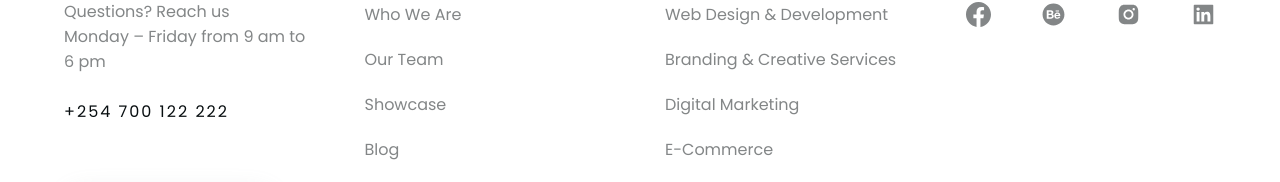
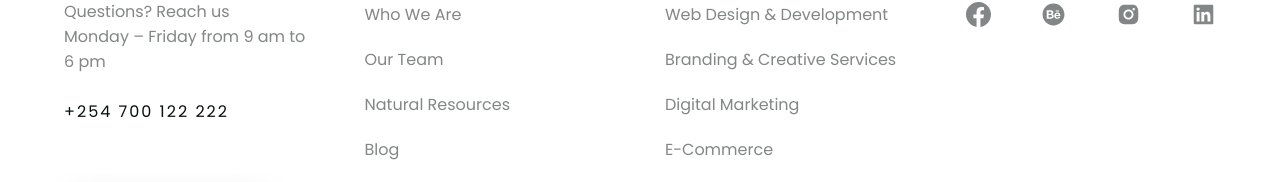
Before and after one commit to Imoite-zn/acme-org-site, a Next.js app: page / in a window 1280 px wide. Shown: the part 5927-6109 px from the top of the page. Built offline with nearby package versions, Linux system fonts and the light colour scheme.

Commit message:
Update Footer.js
links

```diff
--- a/components/common/Footer.js
+++ b/components/common/Footer.js
@@ -27,16 +27,16 @@ const Footer = () => {
                 <Link href='/'>Who We Are</Link>
               </li>
               <li>
-                <Link href='/'>Our Team</Link>
+                <Link href='/team'>Our Team</Link>
               </li>
               <li>
-                <Link href='/'>Showcase</Link>
+                <Link href='/showcase'>Natural Resources</Link>
               </li>
               <li>
-                <Link href='/'>Blog</Link>
+                <Link href='/blogs'>Blog</Link>
               </li>
               <li>
-                <Link href='/'>Contact</Link>
+                <Link href='/contact'>Contact</Link>
               </li>
             </ul>
             <ul>
```
